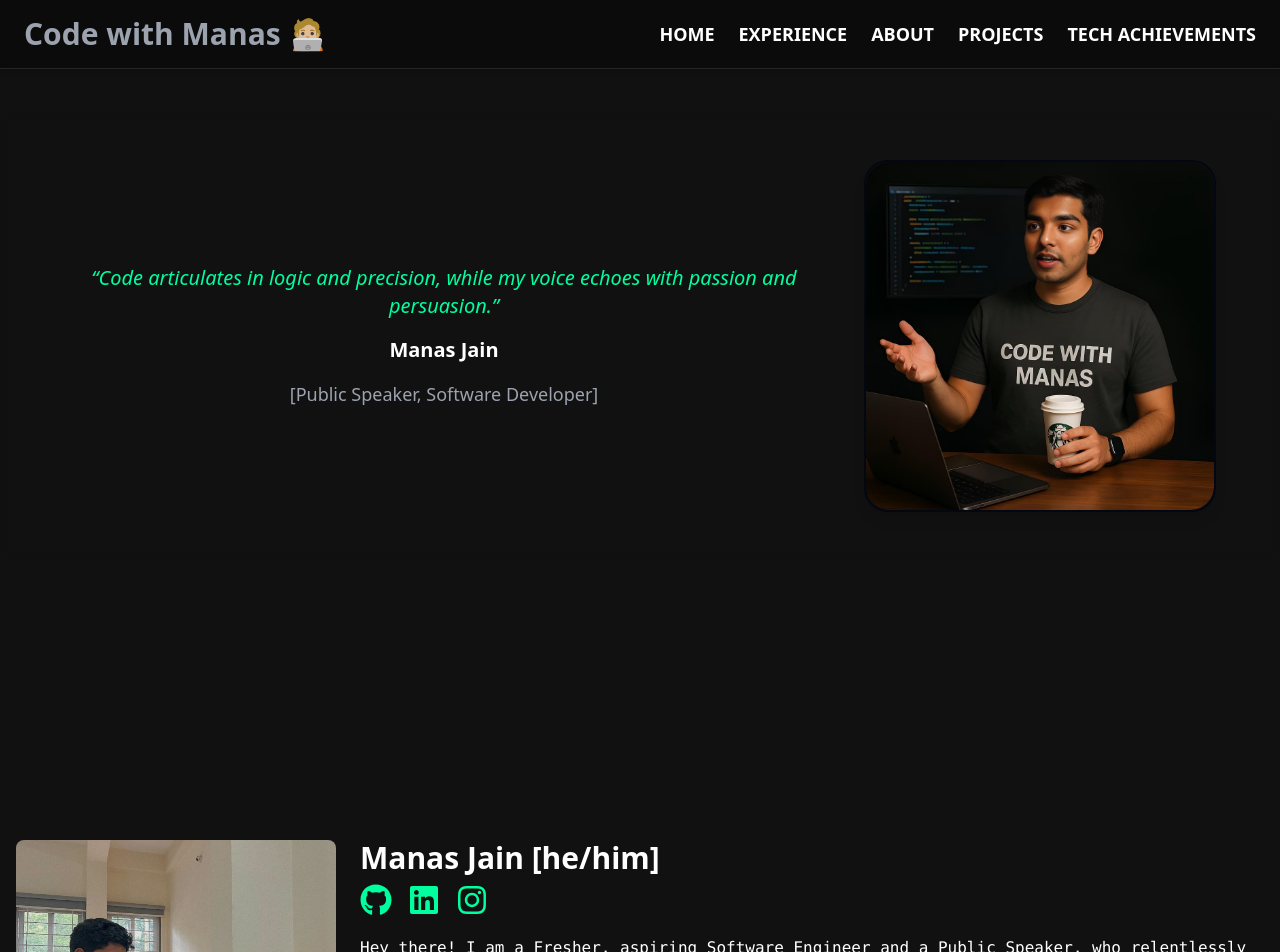
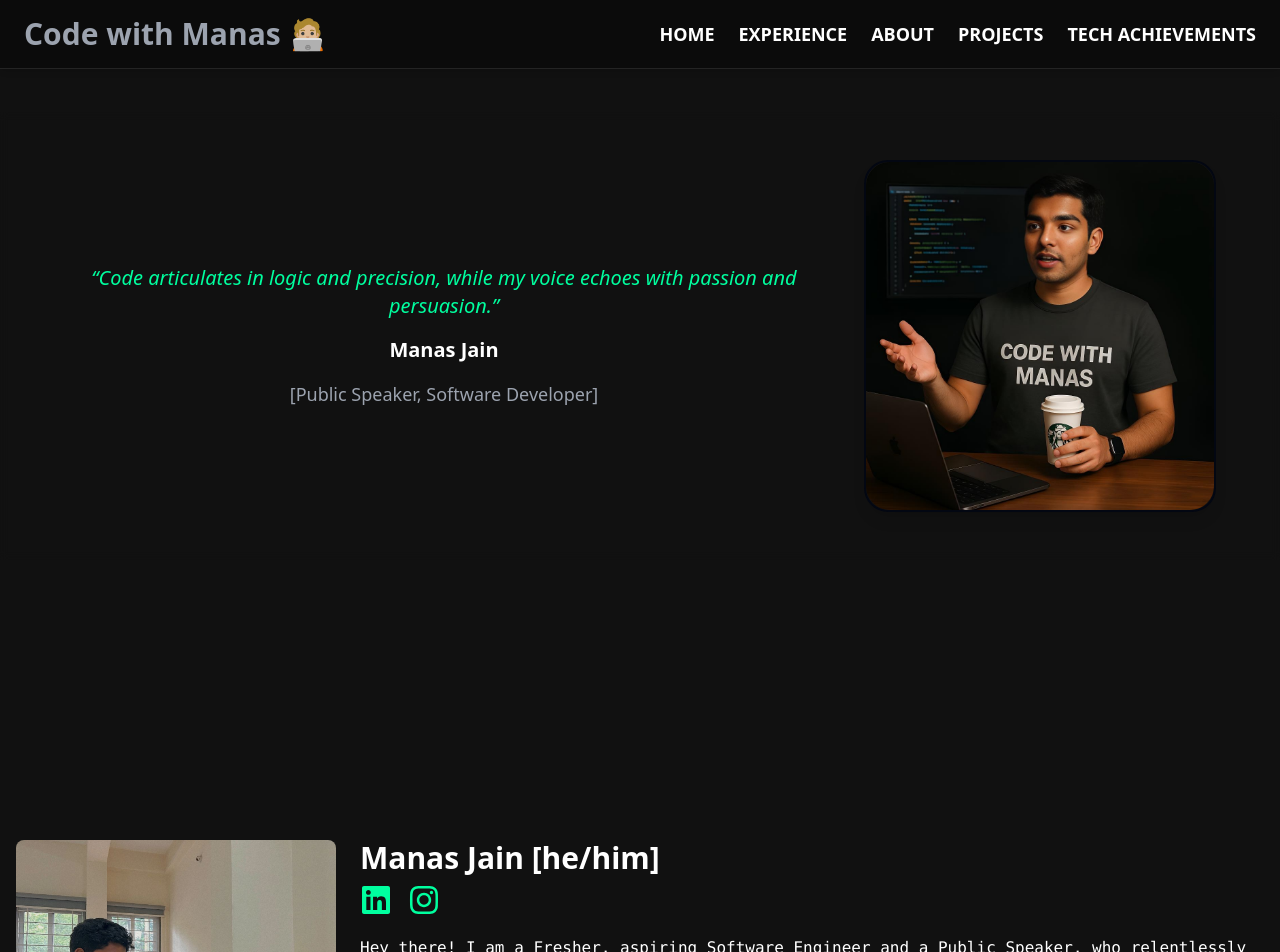
Before and after one commit to manasjaincode/manasportfolio, a Next.js app: page / in a window 1280 px wide. Shown: the top 952 px of the page. Built offline with nearby package versions, Linux system fonts and the light colour scheme.

Commit message:
logo commented

```diff
--- a/components/AboutSection.js
+++ b/components/AboutSection.js
@@ -13,18 +13,18 @@ const AboutSection = () => {
   <div className="flex-1">
     <h1 className="text-3xl font-bold text-white">Manas Jain <span className="text-muted">[he/him]</span></h1>
     <div className="flex space-x-4 mt-2 text-[#00ff9f]">
-      <Link href="https://github.com/manasjaincode" passHref>
+      {/* <Link href="https://github.com/manasjaincode" passHref>
         <div className="text-muted cursor-pointer">
           <FontAwesomeIcon icon={faGithub} className="w-8 h-8" />
-        </div>
-      </Link>
+        </div> */}
+      {/* </Link> */}
       <Link href="https://www.linkedin.com/in/manas110/" passHref>
         <div className="text-muted cursor-pointer">
           <FontAwesomeIcon icon={faLinkedin} className="w-8 h-8" />
         </div>
       </Link>
 
-      <Link href="https://www.instagram.com/manassjaiin" passHref>
+      <Link href="https://www.instagram.com/manasjaiinn" passHref>
         <div className="text-muted cursor-pointer">
           <FontAwesomeIcon icon={faInstagram} className="w-8 h-8" />
         </div>
```
